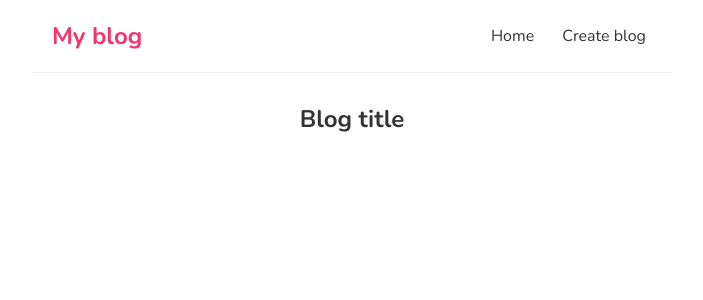
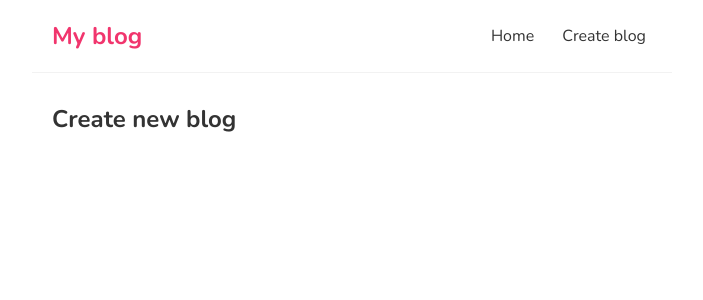
Before and after one commit to abubakrmo/my-blog, a React (Create React App) app: page /createblog in a window 1280 px wide. Shown: the top 300 px of the page, without its empty margins (288-991 px from the left). Built offline with nearby package versions, Linux system fonts and the light colour scheme.

Commit message:
Title change in createblog

```diff
--- a/src/createblog.js
+++ b/src/createblog.js
@@ -1,7 +1,7 @@
 const CreateBlog = () => {
     return (
         <div className="create-blog">
-            <h2>Blog title</h2>
+            <h2 style={{textAlign: 'start'}}>Create new blog</h2>
         </div>
      );
 }
```
